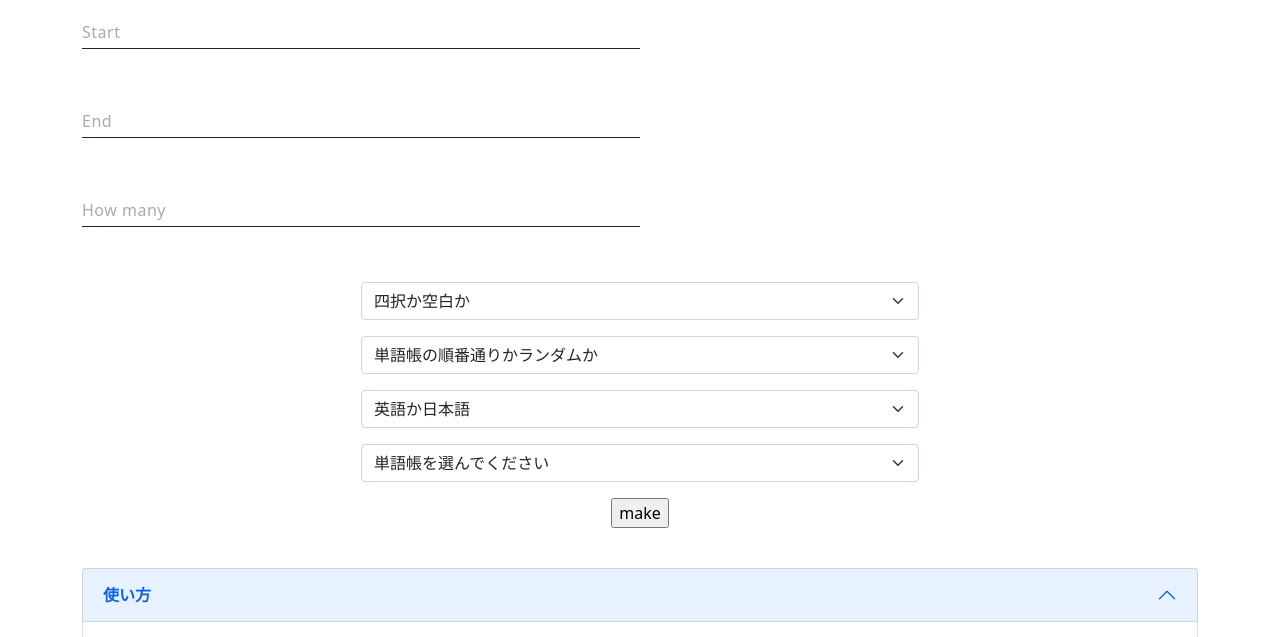
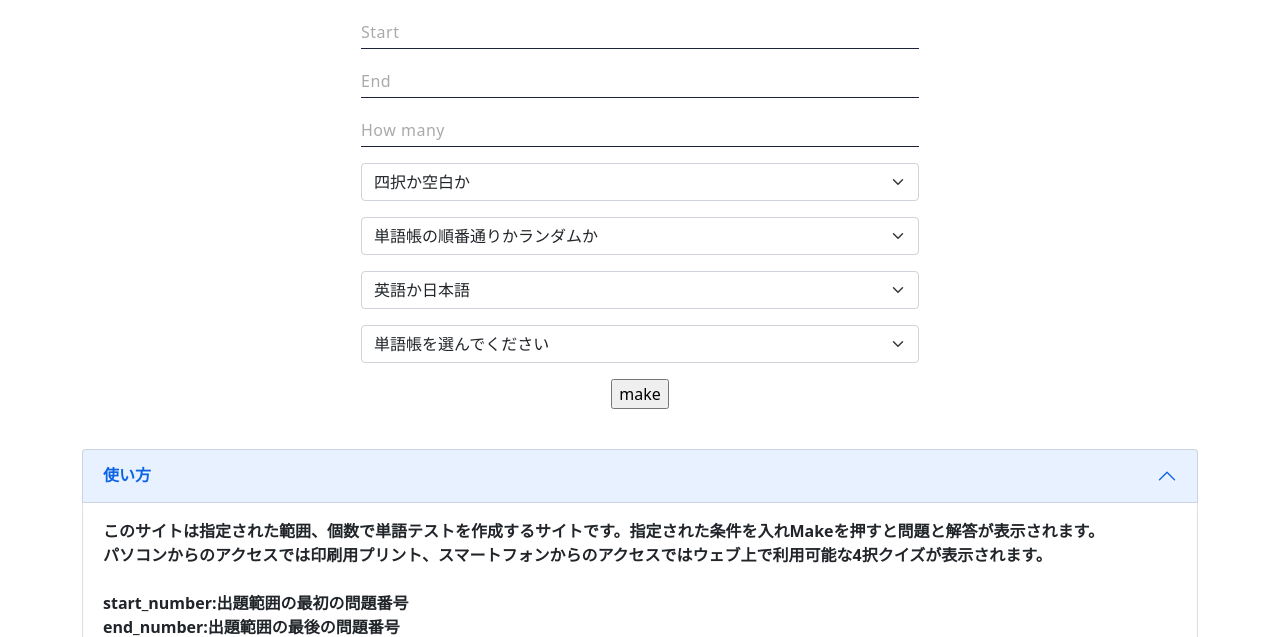
Before and after one commit to KaitoShinomiya/Tangotestmaker_sakura, a Flask app: page / in a window 1280 px wide. Shown: the top 637 px of the page. Run offline with Flask 2, Linux system fonts and the light colour scheme; data that the repository does not hold is empty.

Commit message:
formは見た目の修正

```diff
--- a/static/css/start_page.css
+++ b/static/css/start_page.css
@@ -1,7 +1,7 @@
 .cp_iptxt {
 	position: relative;
 	width: 50%;
-	margin: 5% 0;
+	margin: auto auto;
 }
 .cp_iptxt input[type='text'] {
 	font: 15px/24px sans-serif;
```
